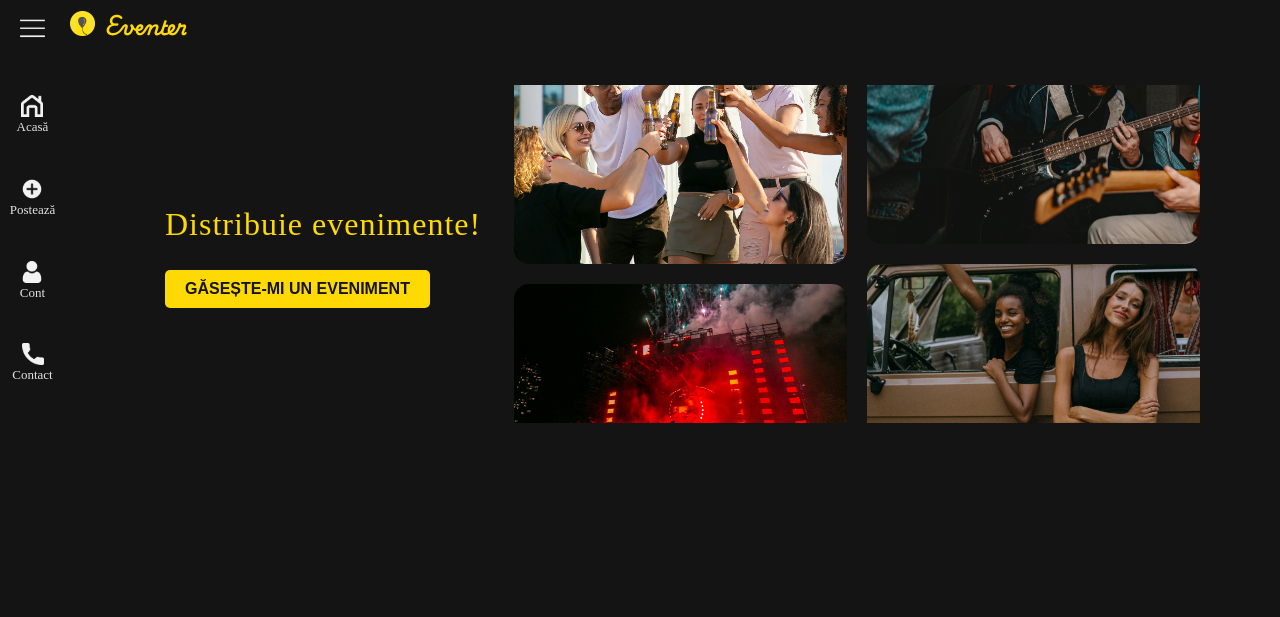
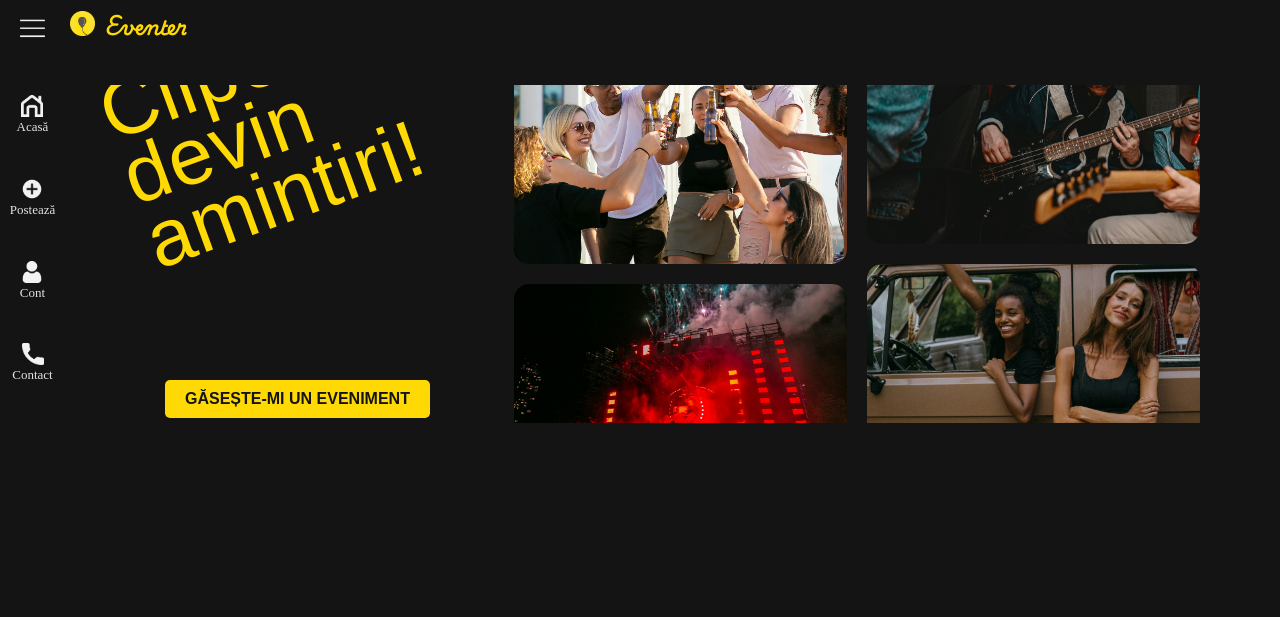
Before and after one commit to Victor152M/Eventer, a Flask app: template app/templates/index.html in a window 1280 px wide. Shown: the top 617 px of the page. Run offline with Flask 3, Linux system fonts and the light colour scheme; the template is opened without the code that fills it, so the values that code supplies are empty; parts of the project's set-up code (start-up, migrations or seed data) failed here and were passed over; some web fonts are replaced.

Commit message:
home page design improvements

```diff
--- a/app/static/css/index.css
+++ b/app/static/css/index.css
@@ -5,6 +5,7 @@
 
 @import url('https://fonts.googleapis.com/css2?family=Roboto:wght@400;700&family=Montserrat:wght@400;700&display=swap');
 @import url('https://fonts.googleapis.com/css2?family=Poppins:wght@400;700&display=swap');
+@import url('https://fonts.cdnfonts.com/css/gagalin');
 /* This is a good practice I think, why aren't we using it
  by default? */
 * {
@@ -107,10 +108,14 @@ header{
 }
 
 .hero-left h2 {
-    font-size: 2rem;
+    font-size: 5rem;
     font-weight: 70;
     margin-bottom: 20px;
     letter-spacing: 1px;
+    font-family: 'Gagalin', sans-serif;
+    transform: rotate(-20deg) translateY(-70%);
+    transform-origin: center;
+    line-height: 0.85;
 }
 
 .cta-button {
@@ -162,7 +167,7 @@ main {
     margin-bottom: 2.5rem;
 }
 
-body, h1, h2, p {
+body, h1, p {
     margin: 0;
     padding: 0;
     font-family: 'TimesNew Roman', Times, serif;
--- a/app/templates/index.html
+++ b/app/templates/index.html
@@ -8,6 +8,7 @@
     <link rel="stylesheet" href="../static/css/index.css">
     <link rel="stylesheet" href="../static/css/navigation.css">
     <link rel="stylesheet" href="../static/css/footer.css">
+    <link href="https://fonts.cdnfonts.com/css/gagalin" rel="stylesheet">
 </head>
 <body id="body">
     <header>
@@ -46,7 +47,7 @@
         <div id="content" class="main_content">
             <section class="hero" id="hero">
                 <div class="hero-left" id="hero__left">
-                    <h2>Distribuie evenimente!</h2>
+                    <h2>Clipele devin amintiri!</h2>
                     <button class="cta-button" id="call__to__action__hero">
                         <a href="#events">Găsește-mi un eveniment</a>
                     </button>
```
